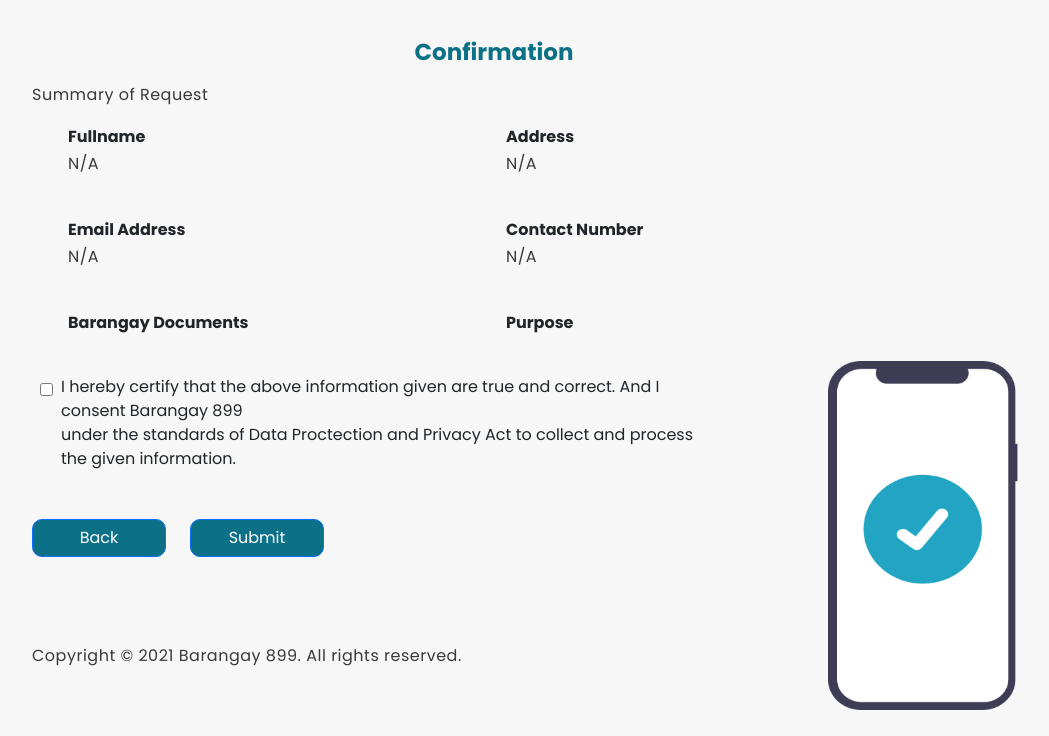
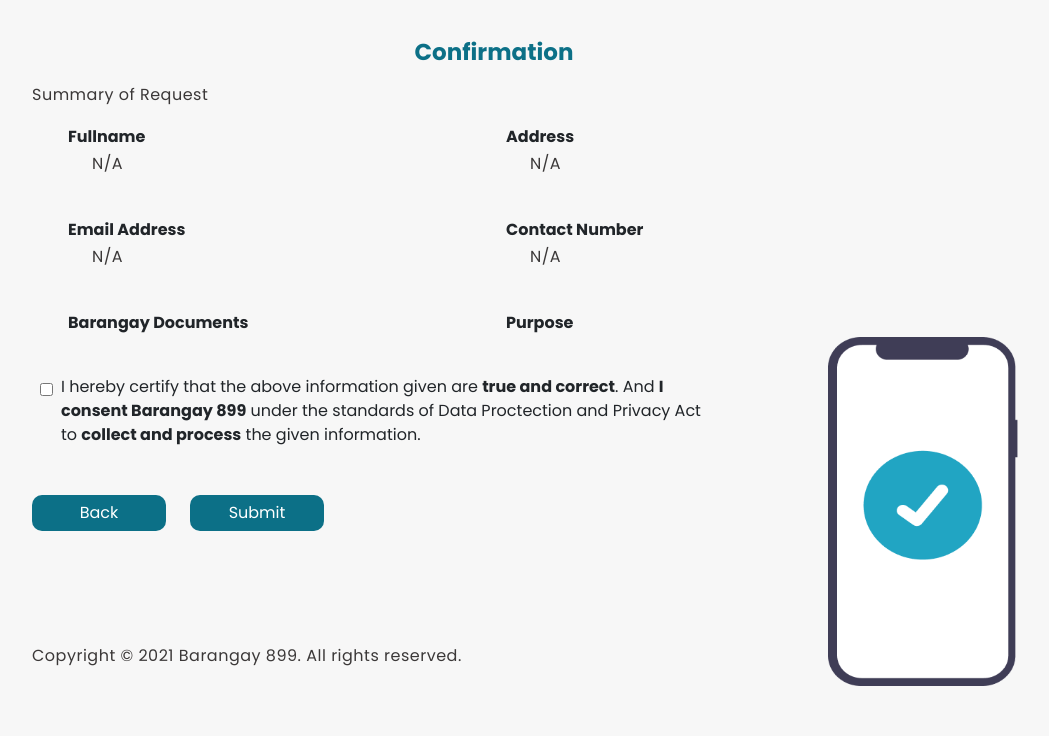
Before and after one commit to sspaghetticoder/barangay899, a Laravel app: template resources/views/new-resident-request-document/show.blade.php in a window 1280 px wide. Shown: the part 64-800 px from the top of the page, without its empty margins (146-1195 px from the left). Run offline with Laravel 8, Linux system fonts and the light colour scheme; the template is opened without the code that fills it, so the values that code supplies are empty; some libraries are stand-ins or nearby versions.

Commit message:
some changes

```diff
--- a/public/css/style.css
+++ b/public/css/style.css
@@ -169,6 +169,14 @@ header {
 /*-----------------------------------------
     REQUEST DOCUMENT
 ------------------------------------------*/
+.text-brown-500,
+select:invalid,
+input[type=search]::placeholder,
+input[type=text]::placeholder,
+input[type=number]::placeholder,
+input[type=email]::placeholder {
+    color: #B8B8B8 !important;
+}
 
 #request {
     position: absolute;
--- a/public/js/custom-dropdown.js
+++ b/public/js/custom-dropdown.js
@@ -67,11 +67,13 @@ $(function () {
 
         if (documents.length === 0) {
             $("." + selectTitle).css("background-color", "white");
+            $("." + selectTitle).css("color", "#B8B8B8");
 
             return $("." + selectTitle).text(title);
         }
 
         $("." + selectTitle).css("background-color", "#E9E9E9");
+        $("." + selectTitle).css("color", "black");
 
         return $("." + selectTitle).text(documents.join(", "));
     }
--- a/resources/views/home.blade.php
+++ b/resources/views/home.blade.php
@@ -36,7 +36,7 @@
             You will receive an email once your requested document is available for pick up.
         </x-slot>
 
-        <button type="button" class="btn btn-primary px-4 form-btn btn-next" data-bs-dismiss="modal">Okay</button>
+        <button type="button" class="btn btn-primary px-4 form-btn btn-next border-0" data-bs-dismiss="modal">Okay</button>
     </x-modal>
 @endsection
 
--- a/resources/views/main/index.blade.php
+++ b/resources/views/main/index.blade.php
@@ -47,12 +47,6 @@
         @endif
     </div>
 
-    {{-- <footer class="container" id="footer" style="">
-        <div class="">
-            <p>Copyright © 2021 Barangay 899. All rights reserved.</p>
-        </div>
-    </footer> --}}
-
     <script src="https://cdn.jsdelivr.net/npm/bootstrap@5.1.3/dist/js/bootstrap.bundle.min.js"
         integrity="sha384-ka7Sk0Gln4gmtz2MlQnikT1wXgYsOg+OMhuP+IlRH9sENBO0LRn5q+8nbTov4+1p" crossorigin="anonymous" defer>
     </script>
--- a/resources/views/new-resident-request-document/show.blade.php
+++ b/resources/views/new-resident-request-document/show.blade.php
@@ -3,7 +3,16 @@
 @section('nav-bar')
     <x-header>
         <li class="nav-item">
-            <a class="nav-link ms-4" href="{{ route('home') }}">Home</a>
+            <a class="nav-link ms-4 d-none d-sm-block" href="{{ route('home') }}">Home</a>
+            <a class="nav-link ms-4 d-block d-sm-none" href="{{ route('home') }}">
+                <svg xmlns="http://www.w3.org/2000/svg" strokeWidth="2" width="18" height="18" fill="currentColor" class="bi bi-house"
+                    viewBox="0 0 16 16">
+                    <path fill-rule="evenodd"
+                        d="M2 13.5V7h1v6.5a.5.5 0 0 0 .5.5h9a.5.5 0 0 0 .5-.5V7h1v6.5a1.5 1.5 0 0 1-1.5 1.5h-9A1.5 1.5 0 0 1 2 13.5zm11-11V6l-2-2V2.5a.5.5 0 0 1 .5-.5h1a.5.5 0 0 1 .5.5z" />
+                    <path fill-rule="evenodd"
+                        d="M7.293 1.5a1 1 0 0 1 1.414 0l6.647 6.646a.5.5 0 0 1-.708.708L8 2.207 1.354 8.854a.5.5 0 1 1-.708-.708L7.293 1.5z" />
+                </svg>
+            </a>
         </li>
     </x-header>
 @endsection
@@ -27,27 +36,27 @@
                 @csrf
                 <div class="col-12 col-md-6 ps-lg-5">
                     <label class=""><b>Fullname</b></label>
-                    <p class="">{{ $modelsRequest->fullName ?? 'N/A' }}</p>
+                    <p class="ps-4">{{ $modelsRequest->fullName ?? 'N/A' }}</p>
                 </div>
 
                 <div class="col-12 col-md-6">
                     <label><b>Address</b></label>
-                    <p>{{ $modelsRequest->address ?? 'N/A' }}</p>
+                    <p class="ps-4">{{ $modelsRequest->address ?? 'N/A' }}</p>
                 </div>
 
                 <div class="col-12 col-md-6 ps-lg-5">
                     <label><b>Email Address</b></label>
-                    <p>{{ $modelsRequest->email_add ?? 'N/A' }}</p>
+                    <p class="ps-4">{{ $modelsRequest->email_add ?? 'N/A' }}</p>
                 </div>
 
                 <div class="col-12 col-md-6">
                     <label><b>Contact Number</b></label>
-                    <p>{{ $modelsRequest->contact_number_formatted ?? 'N/A' }}</p>
+                    <p class="ps-4">{{ $modelsRequest->contact_number_formatted ?? 'N/A' }}</p>
                 </div>
 
                 <div class="col-12 col-md-6 ps-lg-5">
                     <label><b>Barangay Documents</b></label>
-                    <p>
+                    <p class="ps-4">
                         @foreach ($modelsRequest->documents as $document)
                             {{ $loop->first ? '' : ', ' }}
                             <span>{{ $document->name ?? 'N/A' }}</span>
@@ -55,9 +64,9 @@
                     </p>
                 </div>
 
-                <div class="col-12 col-md-6">
+                <div class="col-12 col-md-5 col-xl-4">
                     <label><b>Purpose</b></label>
-                    <p>
+                    <p class="ps-4">
                         @foreach ($modelsRequest->purposes as $document)
                             {{ $loop->first ? '' : ', ' }}
                             <span>{{ $document ?? 'N/A' }}</span>
@@ -71,28 +80,28 @@
                             <input class="m-2" type="checkbox" name="certify" id="certify" />
                             <label class="" for="certify" class="">I hereby certify that the
                                 above information given
-                                are true
-                                and correct. And I consent Barangay 899
-                                <br class="d-none d-xl-block">under the standards of Data Proctection and Privacy Act to
-                                collect and process the given
+                                are <b>true
+                                    and correct</b>. And <b>I consent Barangay 899</b>
+                                under the standards of Data Proctection and Privacy Act to
+                                <b>collect and process</b> the given
                                 information.</label>
                         </div>
 
                         <div class="col-12 col-lg-6 pt-5">
                             <div class="row">
                                 <div class="col-12 col-md-3 col-lg-4">
-                                    <input type="submit" class="w-100 btn btn-primary form-btn btn-next" value=" Back "
-                                        form="requests.destroy">
+                                    <input type="submit" class="w-100 btn btn-primary form-btn btn-next border-0"
+                                        value=" Back " form="requests.destroy">
                                 </div>
                                 <div class="col-12 col-md-3 mt-2 mt-md-0 col-lg-4 ">
-                                    <input type="submit" class="w-100 btn btn-primary form-btn btn-next" value="Submit"
-                                    form="requests.confirm">
+                                    <input type="submit" class="w-100 btn btn-primary form-btn btn-next border-0"
+                                        value="Submit" form="requests.confirm">
                                 </div>
                             </div>
                         </div>
                         <div class="col-12 col-lg-6 position-relative text-center text-lg-end" style="height: min-content;">
-                            <img src="{{ url('images/request-confirm.png') }}" alt="photo"
-                                class="confirm-img" style="">
+                            <img src="{{ url('images/request-confirm.png') }}" alt="photo" class="confirm-img"
+                                style="">
                         </div>
                         <footer class="footer show-footer" id="footer">
                             <div class="">
@@ -124,7 +133,7 @@
                     <button type="button" class="btn btn-primary px-4 form-btn btn-next"
                         data-bs-dismiss="modal">Close</button>
                 @else
-                    <button type="button" class="btn btn-primary form-btn btn-next" data-bs-toggle="modal"
+                    <button type="button" class="btn btn-primary form-btn btn-next border-0" data-bs-toggle="modal"
                         data-bs-target="#confirmModal">
                         Okay
                     </button>
```
Also changed, not shown: resources/views/current-resident-request-document/create.blade.php (+2 -6 lines), resources/views/current-resident-request-document/show.blade.php (+23 -14 lines), resources/views/new-resident-request-document/create.blade.php (+5 -9 lines).
